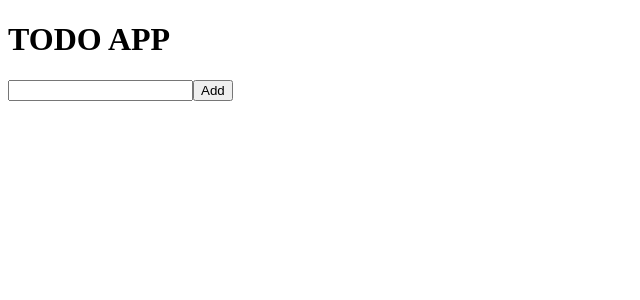
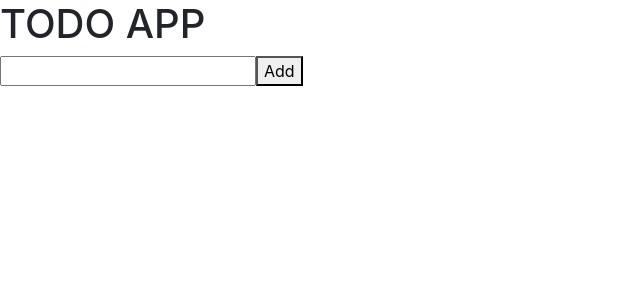
Before and after one commit to OussamaAlouat/angular-todoApp, an Angular app: page / in a window 1280 px wide. Shown: the top 300 px of the page, without its empty margins (0-640 px from the left). Built offline with nearby package versions, Linux system fonts and the light colour scheme.

Commit message:
Added bootstrap

```diff
--- a/package.json
+++ b/package.json
@@ -19,6 +19,7 @@
     "@angular/platform-browser": "~8.2.4",
     "@angular/platform-browser-dynamic": "~8.2.4",
     "@angular/router": "~8.2.4",
+    "bootstrap": "^4.3.1",
     "rxjs": "~6.4.0",
     "tslib": "^1.10.0",
     "zone.js": "~0.9.1"
--- a/src/styles.css
+++ b/src/styles.css
@@ -1 +1,2 @@
 /* You can add global styles to this file, and also import other style files */
+@import '~bootstrap/dist/css/bootstrap.min.css';
```
Also changed, not shown: 1 other file (tests, documents, lock files or other folders).
